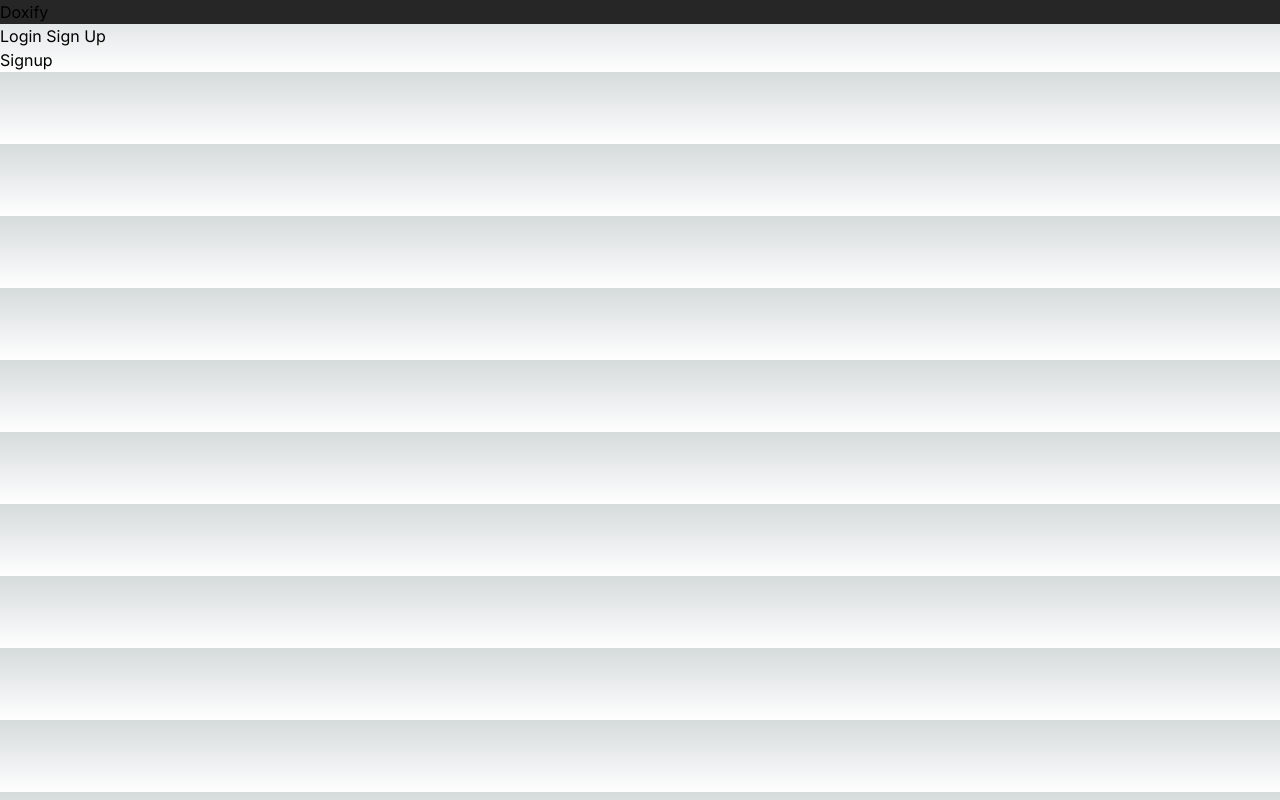
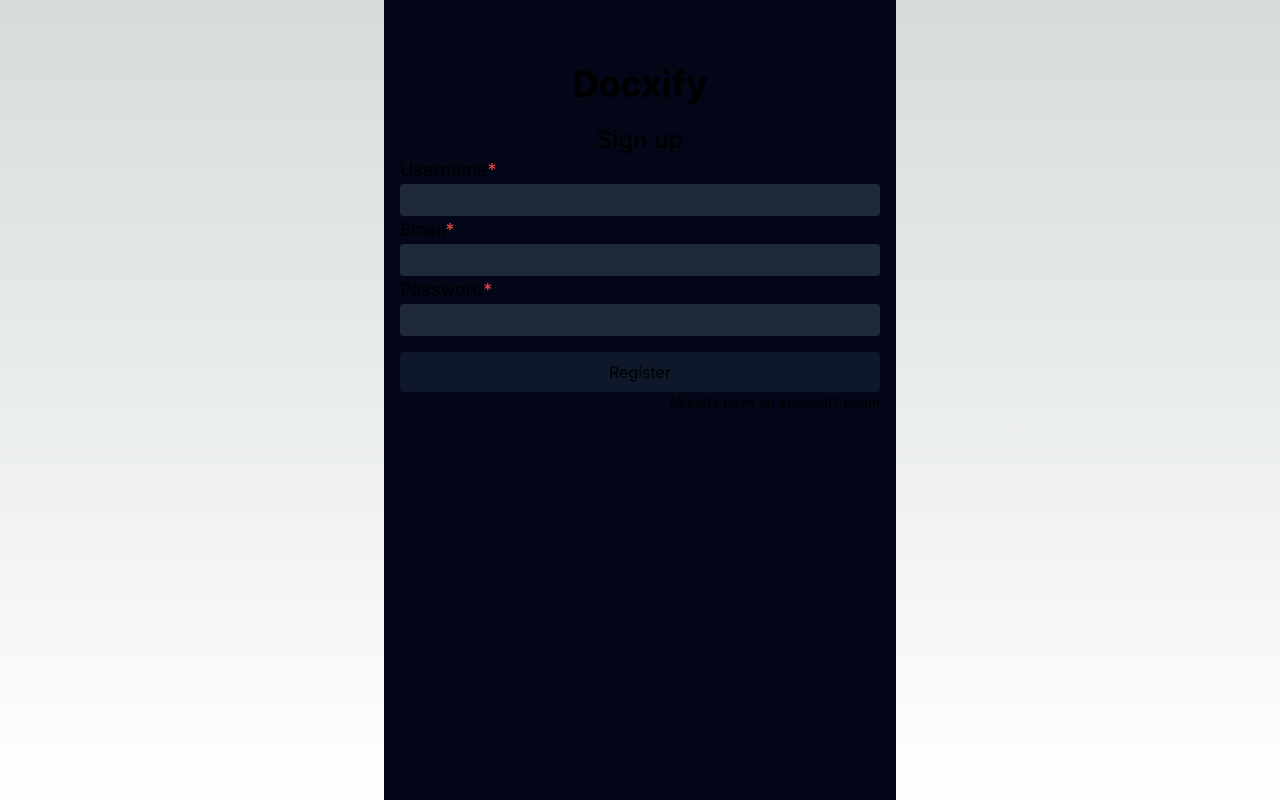
Before and after one commit to kanzoonrekza/docxify, a Next.js app: page /signup in a window 1280 px wide. Built offline with nearby package versions, Linux system fonts and the light colour scheme.

Commit message:
login and register feature

```diff
--- a/src/app/(auth)/layout.tsx
+++ b/src/app/(auth)/layout.tsx
@@ -1,18 +1,16 @@
-import Link from "next/link";
-
 export default function AuthLayout({
 	children,
 }: Readonly<{
 	children: React.ReactNode;
 }>) {
 	return (
-		<>
-			<div className="sticky top-0 bg-neutral-800 z-10">Doxify</div>
-			<div>
-				<Link href={"/login"}>Login </Link>
-				<Link href={"/signup"}>Sign Up</Link>
-			</div>
-			{children}
-		</>
+		<div className="h-screen">
+			<section className="mx-auto px-4 py-16 max-w-lg bg-slate-950 h-full">
+				<div className="mb-5 mx-auto text-center text-4xl font-bold ">
+					Docxify
+				</div>
+				{children}
+			</section>
+		</div>
 	);
 }
--- a/src/app/(auth)/login/page.tsx
+++ b/src/app/(auth)/login/page.tsx
@@ -1,7 +1,59 @@
-import React from 'react'
+"use client";
+import { FormField } from "@/components/formField";
+import fetcher from "@/utils/fetcher";
+import { useRouter } from "next/navigation";
+import React from "react";
+import useSWRMutation from "swr/mutation";
 
 export default function Login() {
-  return (
-    <div>Login</div>
-  )
+	const router = useRouter();
+	const { trigger, isMutating } = useSWRMutation(
+		"/api/auth/users/login",
+		fetcher.post,
+		{
+			onError: (error, variables, context) =>
+				console.error(error, context, variables),
+			onSuccess: (data, variables, context) => router.push(`/dashboard`),
+		}
+	);
+
+	const handleSubmit = (e: React.FormEvent<HTMLFormElement>) => {
+		e.preventDefault();
+		const formData: FormData = new FormData(e.currentTarget);
+
+		formData.append("username-email", formData.get("username-email") as string);
+		formData.append("password", formData.get("password") as string);
+
+		trigger(formData);
+	};
+	return (
+		<>
+			<div className="text-center text-2xl font-medium">Login</div>
+			<form onSubmit={handleSubmit}>
+				<FormField
+					item={{
+						name: "username-email",
+						label: "Username or Email",
+						required: true,
+						type: "text",
+					}}
+				/>
+				<FormField
+					item={{
+						name: "password",
+						label: "Password",
+						required: true,
+						type: "password",
+					}}
+				/>
+
+				<button className="w-full p-2 bg-slate-900 rounded mt-4">
+					Register
+				</button>
+			</form>
+			<aside className="ml-auto w-fit text-sm">
+				Don't have an account? <a href="/signup">Signup</a>
+			</aside>
+		</>
+	);
 }
--- a/src/app/(auth)/signup/page.tsx
+++ b/src/app/(auth)/signup/page.tsx
@@ -1,7 +1,68 @@
-import React from 'react'
+"use client";
+import { FormField } from "@/components/formField";
+import fetcher from "@/utils/fetcher";
+import { useRouter } from "next/navigation";
+import React from "react";
+import useSWRMutation from "swr/mutation";
 
 export default function Signup() {
-  return (
-    <div>Signup</div>
-  )
+	const router = useRouter();
+	const { trigger, isMutating } = useSWRMutation(
+		"/api/auth/users",
+		fetcher.post,
+		{
+			onError: (error, variables, context) =>
+				console.error(error, context, variables),
+			onSuccess: (data, variables, context) => router.push(`/login`),
+		}
+	);
+
+	const handleSubmit = (e: React.FormEvent<HTMLFormElement>) => {
+		e.preventDefault();
+		const formData: FormData = new FormData(e.currentTarget);
+
+		formData.append("username", formData.get("username") as string);
+		formData.append("email", formData.get("email") as string);
+		formData.append("password", formData.get("password") as string);
+
+		trigger(formData);
+	};
+	return (
+		<>
+			<div className="text-center text-2xl font-medium">Sign up</div>
+			<form onSubmit={handleSubmit}>
+				<FormField
+					item={{
+						name: "username",
+						label: "Username",
+						required: true,
+						type: "text",
+					}}
+				/>
+				<FormField
+					item={{
+						name: "email",
+						label: "Email",
+						required: true,
+						type: "email",
+					}}
+				/>
+				<FormField
+					item={{
+						name: "password",
+						label: "Password",
+						required: true,
+						type: "password",
+					}}
+				/>
+
+				<button className="w-full p-2 bg-slate-900 rounded mt-4">
+					Register
+				</button>
+			</form>
+			<aside className="ml-auto w-fit text-sm">
+				Already have an account? <a href="/login">Login</a>
+			</aside>
+		</>
+	);
 }
--- /dev/null
+++ b/src/app/api/auth/users/login/route.ts
@@ -0,0 +1,52 @@
+import db from "@/db/drizzle";
+import { users } from "@/db/schema";
+import { VerifyPassword } from "@/utils/bcrypt";
+import { eq, or } from "drizzle-orm";
+import { NextRequest } from "next/server";
+
+export async function POST(request: NextRequest) {
+	const formData = await request.formData();
+	const findUser: any = async (identifier: string) => {
+		return await db
+			.select()
+			.from(users)
+			.where(or(eq(users.username, identifier), eq(users.email, identifier)))
+			.limit(1);
+	};
+
+	try {
+		const returnedData = await findUser(
+			formData.get("username-email") as string
+		);
+		if (returnedData.length === 0) {
+			throw Error("User not found");
+		}
+
+		const verifiedPassword = await VerifyPassword(
+			formData.get("password") as string,
+			returnedData[0].password
+		);
+
+		if (!verifiedPassword) {
+			return Response.json({
+				message: "Password is incorrect",
+			});
+		}
+
+		return Response.json({
+			message: "Logged in successfully",
+		});
+	} catch (e) {
+		console.log(e);
+
+		return Response.json(
+			{
+				message: `User with email or username "${formData.get(
+					"username-email"
+				)}" not found`,
+				error: e,
+			},
+			{ status: 500 }
+		);
+	}
+}
--- /dev/null
+++ b/src/app/api/auth/users/route.ts
@@ -0,0 +1,36 @@
+import db from "@/db/drizzle";
+import { users } from "@/db/schema";
+import { HashPassword } from "@/utils/bcrypt";
+import { NextRequest } from "next/server";
+
+export async function POST(request: NextRequest) {
+	type NewUser = typeof users.$inferInsert;
+
+	const insertUser: any = async (NewData: NewUser) => {
+		return db.insert(users).values(NewData).returning();
+	};
+
+	const formData = await request.formData();
+	const newData: NewUser = {
+		username: formData.get("username") as string,
+		email: formData.get("email") as string,
+		password: await HashPassword(formData.get("password") as string),
+	};
+
+	try {
+		const returnedData = await insertUser(newData);
+		console.log(returnedData);
+
+		return Response.json({
+			message: "Success inserting data",
+			data: returnedData[0],
+		});
+	} catch (e) {
+		console.log(e);
+
+		return Response.json(
+			{ message: `Failed inserting data`, error: e, data: newData },
+			{ status: 500 }
+		);
+	}
+}
--- a/src/components/formField.tsx
+++ b/src/components/formField.tsx
@@ -31,7 +31,7 @@ export const FormField = ({ item }: { item: TypeFormField }) => (
 		) : (
 			<input
 				required={item.required}
-				type="text"
+				type={item.type || "text"}
 				id={item.name}
 				name={item.name}
 				defaultValue={item.defaultValue}
--- /dev/null
+++ b/src/utils/bcrypt.ts
@@ -0,0 +1,11 @@
+import bcrypt from "bcrypt";
+
+const saltRounds = 10;
+
+export async function HashPassword(password: string) {
+	return await bcrypt.hash(password, saltRounds);
+}
+
+export async function VerifyPassword(password: string, hash: string) {
+	return await bcrypt.compare(password, hash);
+}
```
